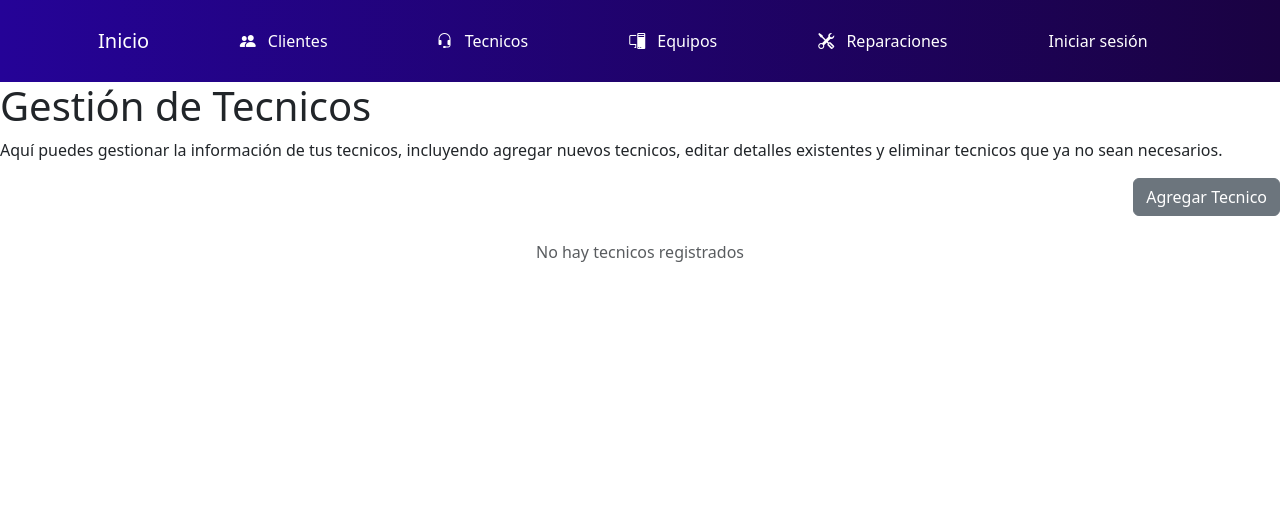
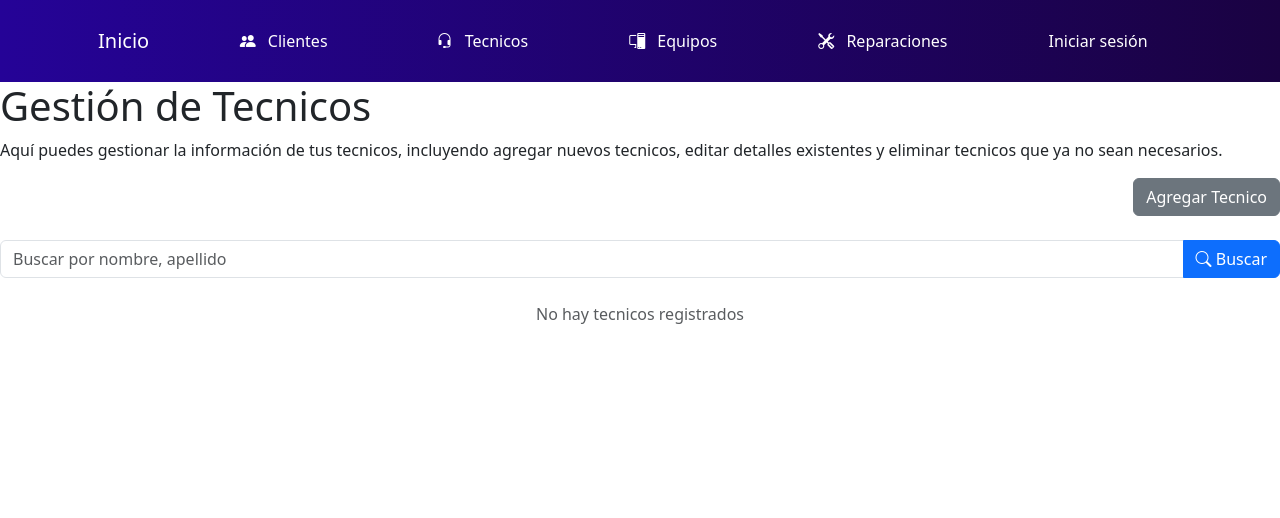
Before and after one commit to Maurobocco2/PythonProyecto1, a Django app: page /tecnicos/ in a window 1280 px wide. Shown: the top 518 px of the page. Run offline with Django 5.2, Linux system fonts and the light colour scheme; data that the repository does not hold is empty; some libraries are stand-ins or nearby versions.

Commit message:
formulario de busqueda

```diff
--- a/Proyecto1/myapp/forms.py
+++ b/Proyecto1/myapp/forms.py
@@ -23,4 +23,4 @@ class TecnicosFormulario(forms.Form):
 class TecnicosFilter(forms.ModelForm):
      class Meta:
           model = Tecnico
-          fields = ['nombre', 'apellido', 'telefono', 'especialidad']
+          fields = ['nombre', 'apellido']
--- a/Proyecto1/myapp/views.py
+++ b/Proyecto1/myapp/views.py
@@ -37,8 +37,19 @@ def reparaciones(request):
     return render(request, "myapp/reparaciones.html", {"reparaciones": reparaciones})
 
 def tecnicos(request):
-    tecnicos = Tecnico.objects.all()
-    return render(request, "myapp/tecnicos.html", {"tecnicos": tecnicos})
+    query = request.GET.get('q')
+    if query:
+        tecnicos = Tecnico.objects.filter(
+            models.Q(nombre__icontains = query)|
+            models.Q(apellido__icontains = query)
+        )
+    else:
+
+        tecnicos = Tecnico.objects.all()
+    return render(request, 'myapp/tecnicos.html', {
+        'tecnicos': tecnicos,
+        'query': query
+    })
 
 def agregar_cliente(request):
     if request.method == 'POST':
@@ -79,6 +90,8 @@ def eliminar_cliente(request, id):
     return render(request, 'myapp/clientes.html', {'cliente': cliente})
 
 
+# TECNICOS
+
 def agregar_tecnico(request):
     if request.method == 'POST':
         form = TecnicosFormulario(request.POST)
--- a/Proyecto1/templates/myapp/tecnicos.html
+++ b/Proyecto1/templates/myapp/tecnicos.html
@@ -1,10 +1,12 @@
 <!doctype html>
 <html lang="en">
+
 <head>
     <meta charset="UTF-8" />
     <meta name="viewport" content="width=device-width, initial-scale=1.0" />
     <title>Reparaciones de PC</title>
 </head>
+
 <body>
     {% extends 'base.html' %} {% block title %}Gestión de Tecnicos
     {%endblock %} {% block content %}
@@ -14,7 +16,19 @@
         agregar nuevos tecnicos, editar detalles existentes y eliminar
         tecnicos que ya no sean necesarios.
     </p>
-         <div class="text-end mb-4"> <a class="btn btn-secondary" href="{% url 'myapp:agregar_tecnico' %}">Agregar Tecnico</a> </div>
+    <div class="text-end mb-4"> <a class="btn btn-secondary" href="{% url 'myapp:agregar_tecnico' %}">Agregar
+            Tecnico</a> </div>
+
+    <form method="get" action="{% url 'myapp:tecnicos' %}" class="mb-4">
+        <div class="input-group">
+            <input type="text" name="q" class="form-control" placeholder="Buscar por nombre, apellido"
+                value="{{ query|default_if_none:'' }}">
+            <button type="submit" class="btn btn-primary">
+                <i class="bi bi-search"></i> Buscar
+            </button>
+        </div>
+    </form>
+
 
     <div class="row">
         {% for tecnico in tecnicos %}
@@ -31,6 +45,14 @@
                         <strong>Especialidad:</strong>{{tecnico.especialidad}}
                     </p>
                 </div>
+                <div class="card-footer text-center">
+                    <a href="#" " class=" btn btn-warning btn-sm bi bi-pencil-square me-2"></a>
+                    <form action="#"
+                        onsubmit="return confirm('¿Seguro que deseas eliminar a {{ cliente.nombre }} {{ cliente.apellido }}?')">
+                        {% csrf_token %}
+                        <button type="submit" class="btn btn-danger btn-sm bi bi-trash3-fill"></button>
+                    </form>
+                </div>
             </div>
         </div>
         {% empty %}
@@ -40,4 +62,5 @@
 
     {% endblock %}
 </body>
+
 </html>
```
Lines whose indentation alone changed are shown as unchanged.
